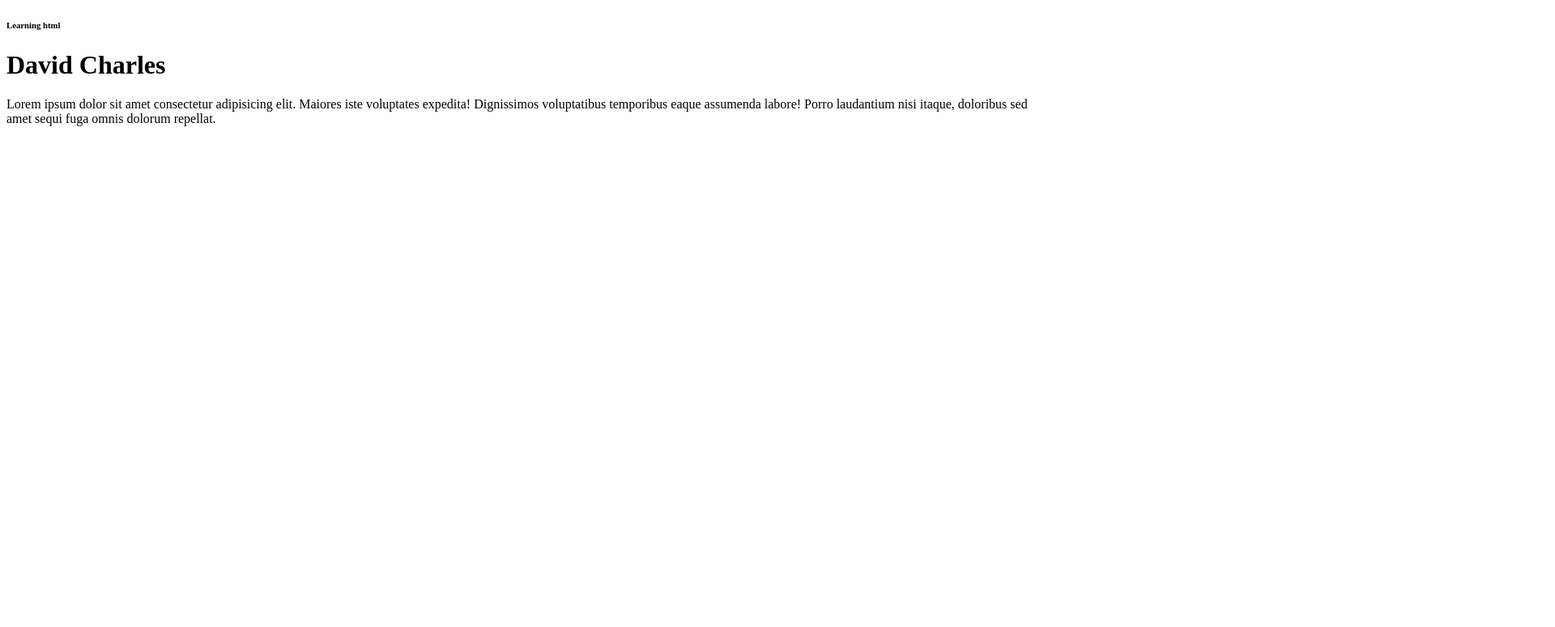
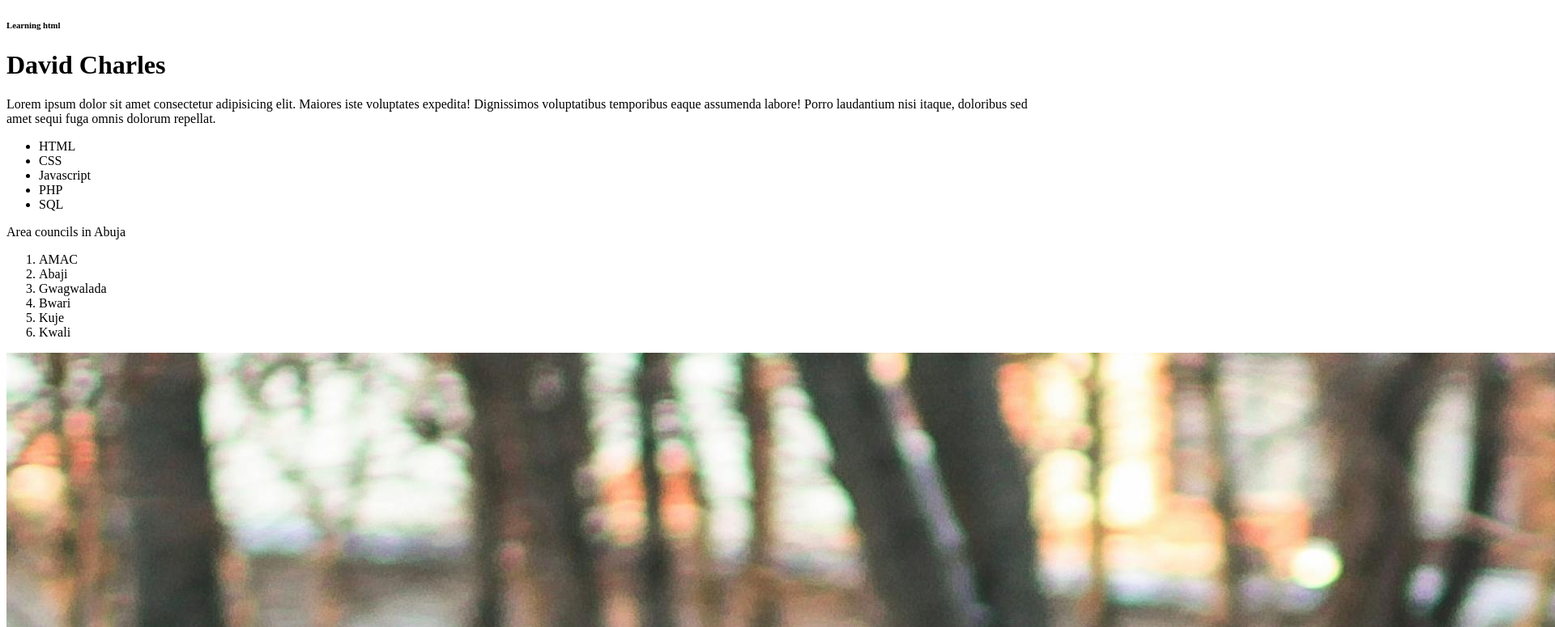
Before and after one commit to KingCelesto/HTML_Learning, a plain HTML site: page index.html in a window 1280 px wide. Shown: the top 775 px of the page at 81% size, 1920 px wide, since content can reach past the window. Drawn offline with Linux system fonts and the light colour scheme.

Commit message:
added multiple lists and an image

```diff
--- a/index.html
+++ b/index.html
@@ -9,5 +9,22 @@
     <h6>Learning html</h6>
     <h1>David Charles</h1>
     <p>Lorem ipsum dolor sit amet consectetur adipisicing elit. Maiores iste voluptates expedita! Dignissimos voluptatibus temporibus eaque assumenda labore! Porro laudantium nisi itaque, doloribus sed amet sequi fuga omnis dolorum repellat.</p>
+    <ul>
+        <li>HTML</li>
+        <li>CSS</li>
+        <li>Javascript</li>
+        <li>PHP</li>
+        <li>SQL</li>
+    </ul>
+    <p>Area councils in Abuja</p>
+    <ol>
+        <li>AMAC</li>
+        <li>Abaji</li>
+        <li>Gwagwalada</li>
+        <li>Bwari</li>
+        <li>Kuje</li>
+        <li>Kwali</li>
+    </ol>
+    <img src="wolves.jpg" alt="wolf_image">
 </body>
 </html>
```
Also changed, not shown: wolves.jpg (added).
